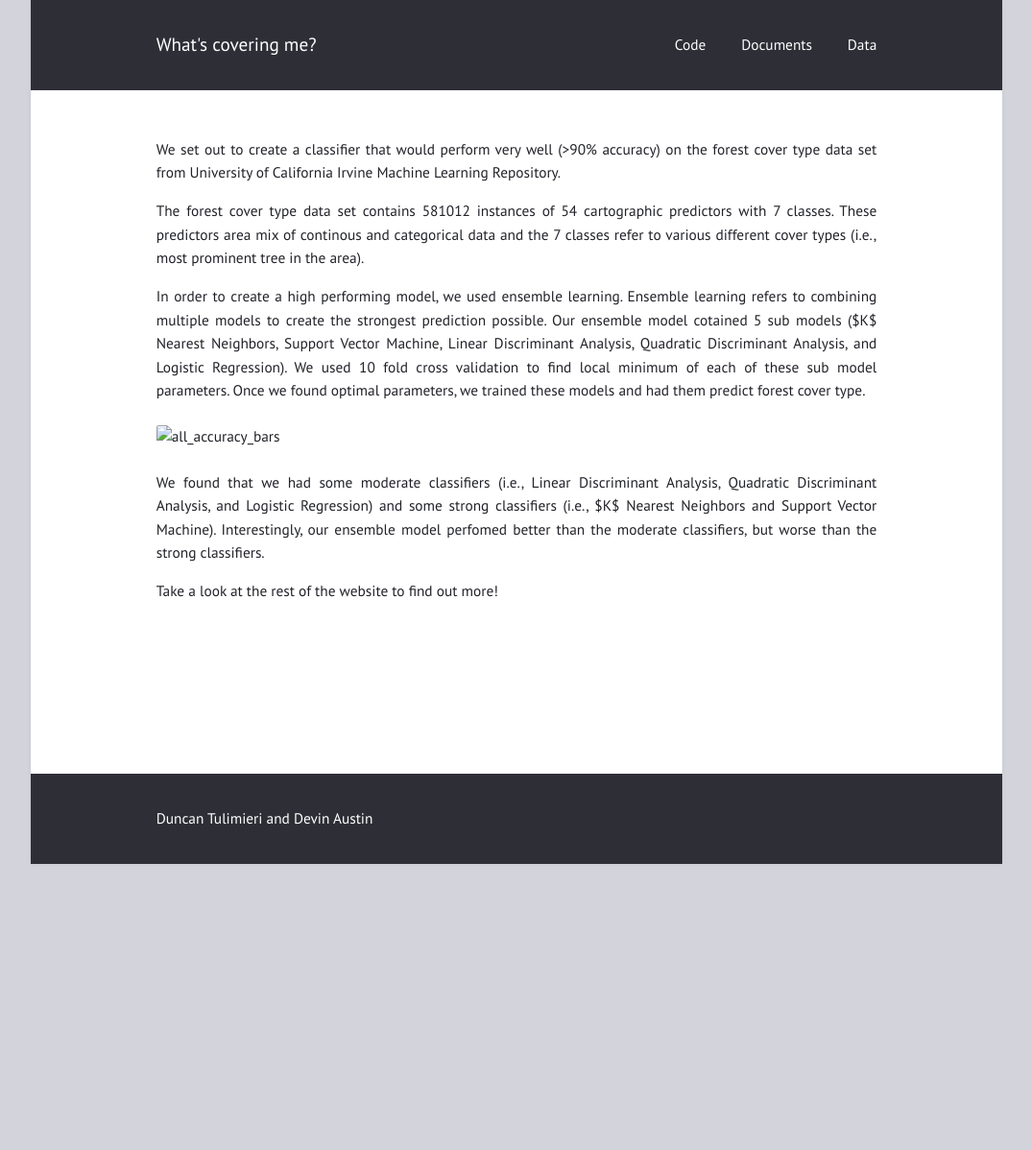
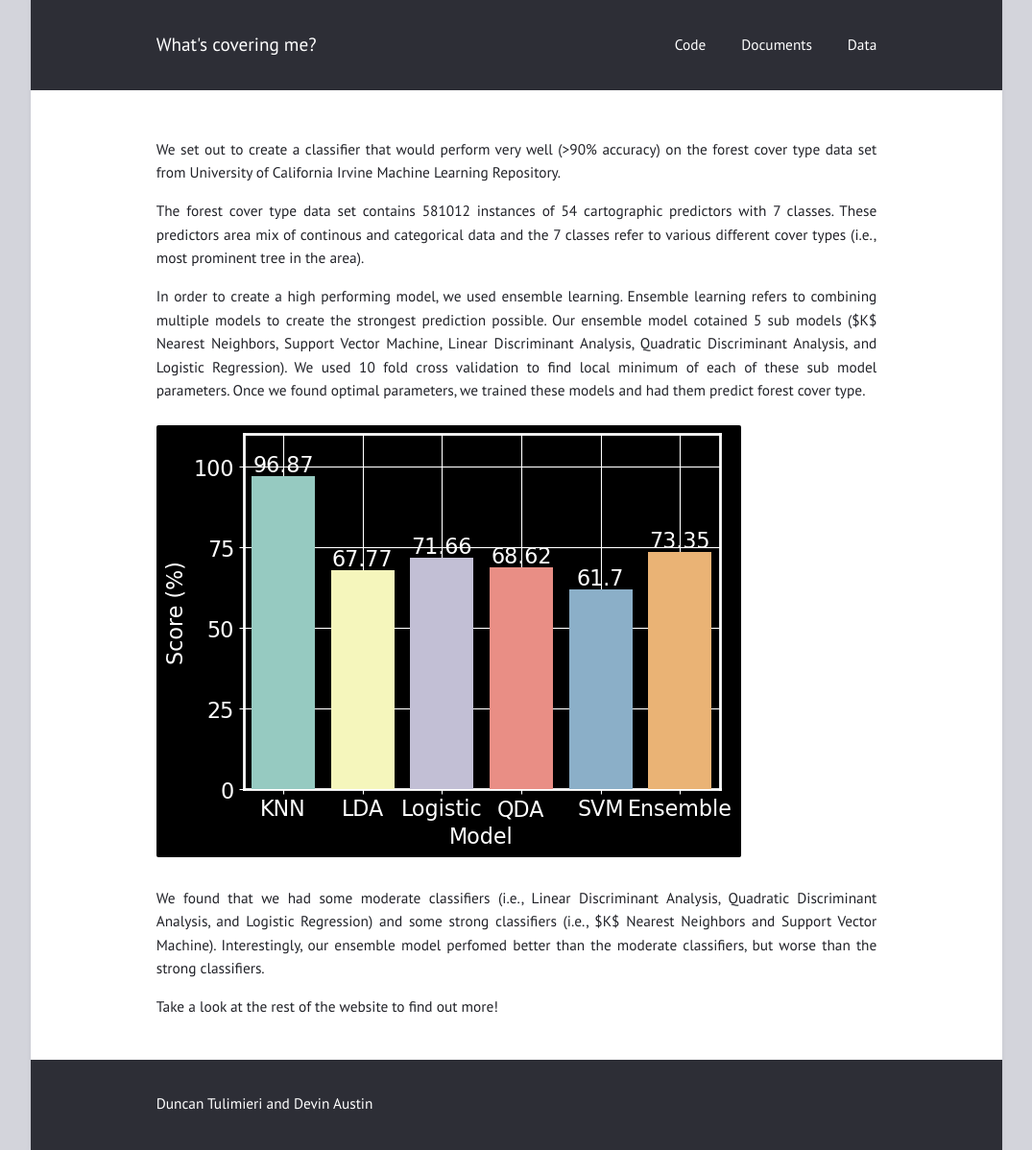
Before and after one commit to tulimid1/what-is-covering-me, a Jekyll site: the page built from index.md, in a window 1280 px wide. Shown: the whole page at 96% size, without its empty margins (102-1177 px from the left). Built offline with Jekyll 4.4.1, drawn with Linux system fonts in a browser that asks for light colours; before the commit the page ends 900 px from its top, so only the background shows below that.

Commit message:
Update index.md

```diff
--- a/index.md
+++ b/index.md
@@ -9,7 +9,9 @@ The forest cover type data set contains 581012 instances of 54 cartographic pred
 
 In order to create a high performing model, we used ensemble learning. Ensemble learning refers to combining multiple models to create the strongest prediction possible. Our ensemble model cotained 5 sub models ($K$ Nearest Neighbors, Support Vector Machine, Linear Discriminant Analysis, Quadratic Discriminant Analysis, and Logistic Regression). We used 10 fold cross validation to find local minimum of each of these sub model parameters. Once we found optimal parameters, we trained these models and had them predict forest cover type.
 
-![all_accuracy_bars]()
+<p align="center">
+  <img src="all_models_scores_kbg.png" />
+</p>
 
 We found that we had some moderate classifiers (i.e., Linear Discriminant Analysis, Quadratic Discriminant Analysis, and Logistic Regression) and some strong classifiers (i.e., $K$ Nearest Neighbors and Support Vector Machine). Interestingly, our ensemble model perfomed better than the moderate classifiers, but worse than the strong classifiers.
 
```
